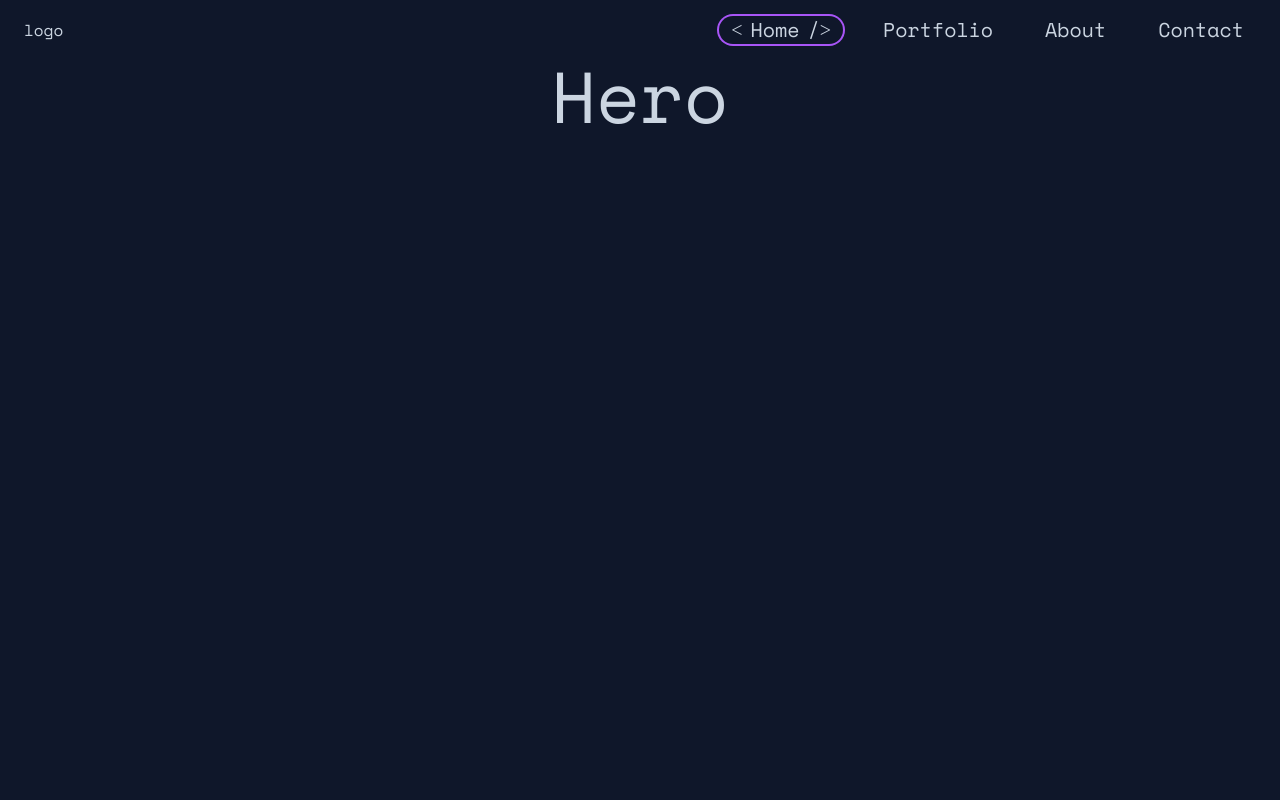
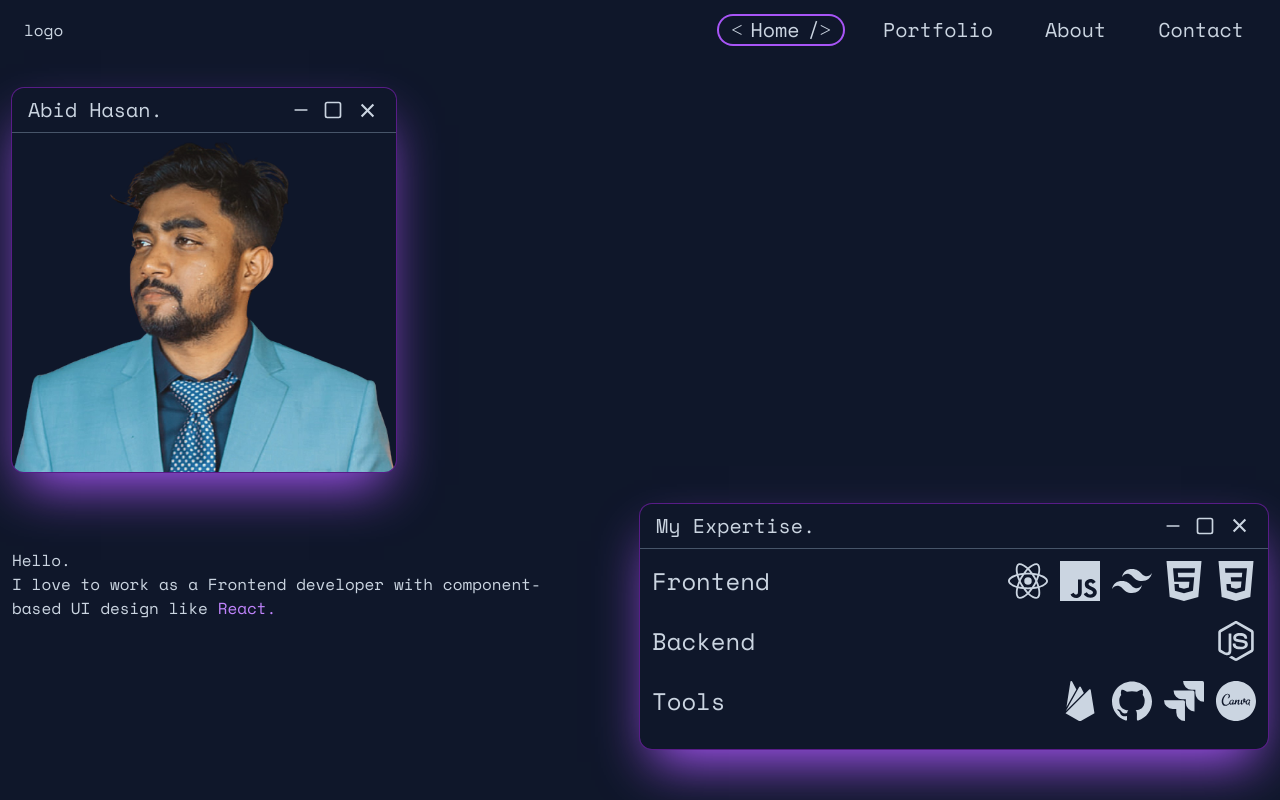
Before and after one commit to AbidHasanPiash/abidhasan-portfolio, a React (Create React App) app: page / in a window 1280 px wide. Built offline with nearby package versions, Linux system fonts and the light colour scheme.

Commit message:
hero section complete

```diff
--- a/package.json
+++ b/package.json
@@ -8,6 +8,7 @@
     "@testing-library/user-event": "^13.5.0",
     "react": "^18.2.0",
     "react-dom": "^18.2.0",
+    "react-icons": "^4.8.0",
     "react-router-dom": "^6.9.0",
     "react-scripts": "5.0.1",
     "web-vitals": "^2.1.4"
--- a/src/components/Navbar.jsx
+++ b/src/components/Navbar.jsx
@@ -46,7 +46,7 @@ export default function Navbar() {
             className={`${isOpen
                 ? 'block ease-in-out duration-500'
                 : ' ease-in-out duration-500 fixed -left-[100%]'}
-                pt-16 bg-slate-800 md:hidden text-xl fixed left-0 top-0 w-[60%] h-full border-r border-purple-900 shadow-2xl shadow-purple-800`}
+                z-50 pt-16 bg-slate-800 md:hidden text-xl fixed left-0 top-0 w-[60%] h-full border-r border-purple-900 shadow-2xl shadow-purple-800`}
             >
             <h1 className="text-center text-5xl mb-6">Logo</h1>
             {navMenuItem.map((item, index) => (
--- a/src/pages/Contact.jsx
+++ b/src/pages/Contact.jsx
@@ -1,7 +1,17 @@
 import React from 'react'
+import {SiGithub, SiLinkedin, SiGmail, SiFacebook} from 'react-icons/si';
 
 export default function Contact() {
   return (
-    <div>Contact</div>
+    <div>
+      Contact
+
+      <div className='p-3'>
+          <div><SiGithub/></div>
+          <div><SiLinkedin/></div>
+          <div><SiGmail/></div>
+          <div><SiFacebook/></div>
+        </div>
+    </div>
   )
 }
--- a/src/pages/Hero.jsx
+++ b/src/pages/Hero.jsx
@@ -1,7 +1,68 @@
 import React from 'react'
+import ProfilePicture from '../image/profile.png'
+import {RiCloseFill} from 'react-icons/ri';
+import {SiReact, SiNodedotjs, SiHtml5, SiCss3, SiJavascript, SiTailwindcss, SiFirebase, SiGithub, SiJira, SiCanva} from 'react-icons/si';
+import {FiSquare, FiMinus} from 'react-icons/fi';
 
 export default function Hero() {
   return (
-    <div>Hero</div>
+    <div className='max-w-full grid grid-cols-2 gap-4 m-3'>
+      <div className='col-span-2 w-96 mt-4 flex flex-col overflow-hidden rounded-xl ring-1 ring-purple-900 shadow-2xl shadow-purple-500'>
+        <div className='flex items-center justify-between py-2 px-4 text-xl border-b border-slate-600'>
+          <h1>Abid Hasan.</h1>
+          <div className='flex items-center justify-center space-x-3'>
+            <FiMinus size={20}/>
+            <FiSquare size={20}/>
+            <RiCloseFill size={25}/>
+          </div>
+        </div>
+        <img
+          src={ProfilePicture}
+          alt="ProfilePicture"
+          className='mx-auto object-cover hover:rotate-3 hover:scale-110 duration-300'
+        />
+      </div>
+      <div className='col-span-2 lg:col-span-1 lg:col-start-1 my-5 lg:py-10 pr-10 text'>
+        <h1>Hello.</h1>
+        <h1>I love to work as a Frontend developer with component-based UI design like <span className='text-purple-400'>React.</span> </h1>
+      </div>
+      <div className='col-start-1 col-span-2 lg:col-start-2 h-full w-full mt-4 flex flex-col rounded-xl ring-1 ring-purple-900 shadow-2xl shadow-purple-500 hover:scale-105 duration-300'>
+        <div className='flex items-center justify-between py-2 px-4 text-xl border-b border-slate-600'>
+          <h1>My Expertise.</h1>
+          <div className='flex items-center justify-center space-x-3'>
+            <FiMinus size={20}/>
+            <FiSquare size={20}/>
+            <RiCloseFill size={25}/>
+          </div>
+        </div>
+        <div className='p-3 space-y-5 text-2xl'>
+          <div className='flex items-center justify-between'>
+            <h1>Frontend</h1>
+            <div className='flex items-center justify-center space-x-3'>
+              <SiReact size={40}/>
+              <SiJavascript size={40}/>
+              <SiTailwindcss size={40}/>
+              <SiHtml5 size={40}/>
+              <SiCss3 size={40}/>
+            </div>
+          </div>
+          <div className='flex items-center justify-between'>
+            <h1>Backend</h1>
+            <div className='flex items-center justify-center space-x-3'>
+              <SiNodedotjs size={40}/>
+            </div>
+          </div>
+          <div className='flex items-center justify-between'>
+            <h1>Tools</h1>
+            <div className='flex items-center justify-center space-x-3'>
+              <SiFirebase size={40}/>
+              <SiGithub size={40}/>
+              <SiJira size={40}/>
+              <SiCanva size={40}/>
+            </div>
+          </div>
+        </div>
+      </div>
+    </div>
   )
 }
--- a/src/pages/Home.jsx
+++ b/src/pages/Home.jsx
@@ -3,9 +3,9 @@ import Navbar from "../components/Navbar";
 
 export default function Home() {
   return (
-    <div className="bg-slate-900 text-slate-300 h-screen font-main overflow-hidden">
+    <div className="bg-slate-900 text-slate-300 h-screen font-main overflow-y-auto">
         <Navbar/>
-        <div className="text-7xl text-center">
+        <div className="lg: max-w-7xl lg:mx-auto mx-3">
             <Outlet/>
         </div>
     </div>
```
Also changed, not shown: src/image/profile.png (added), 1 other file (tests, documents, lock files or other folders).
